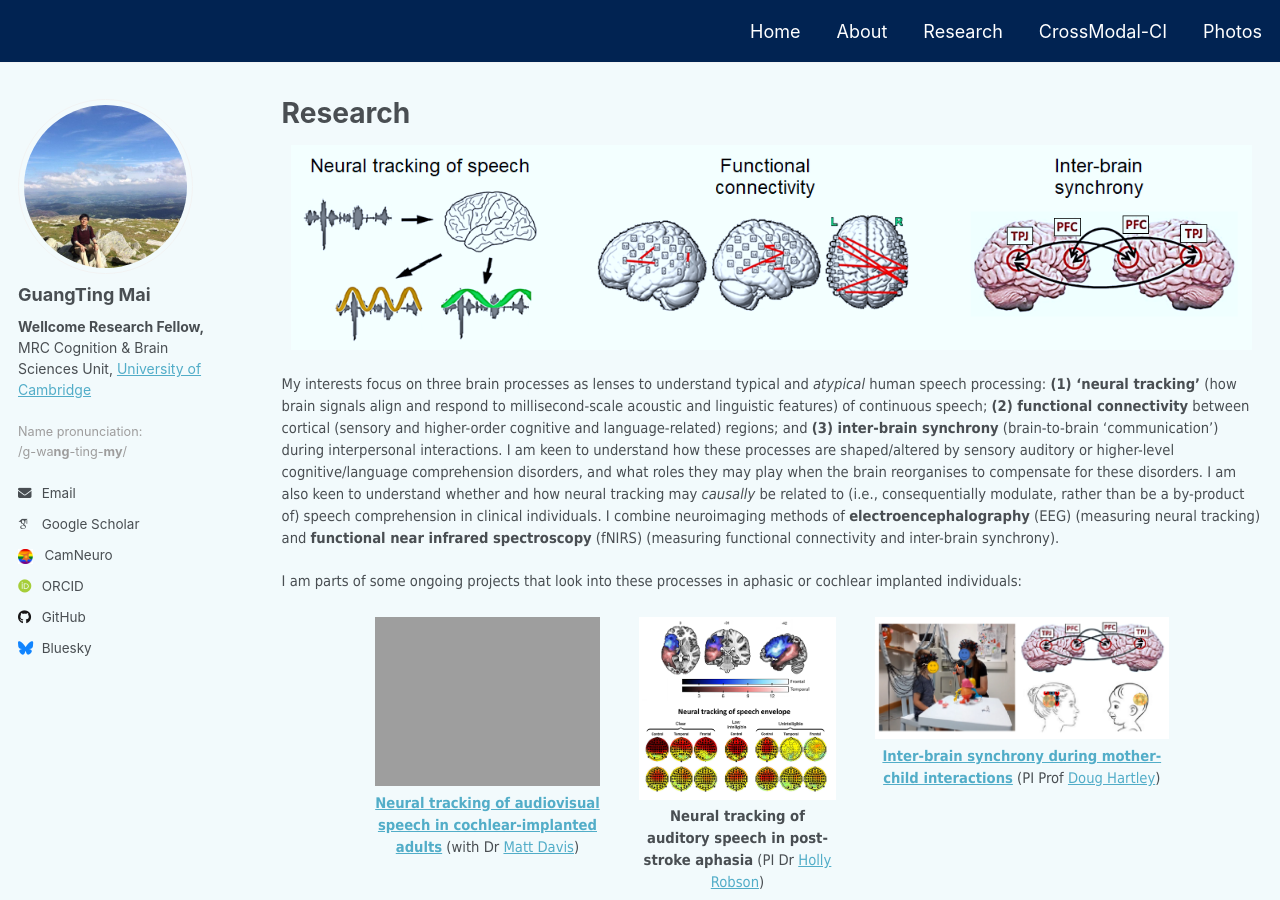
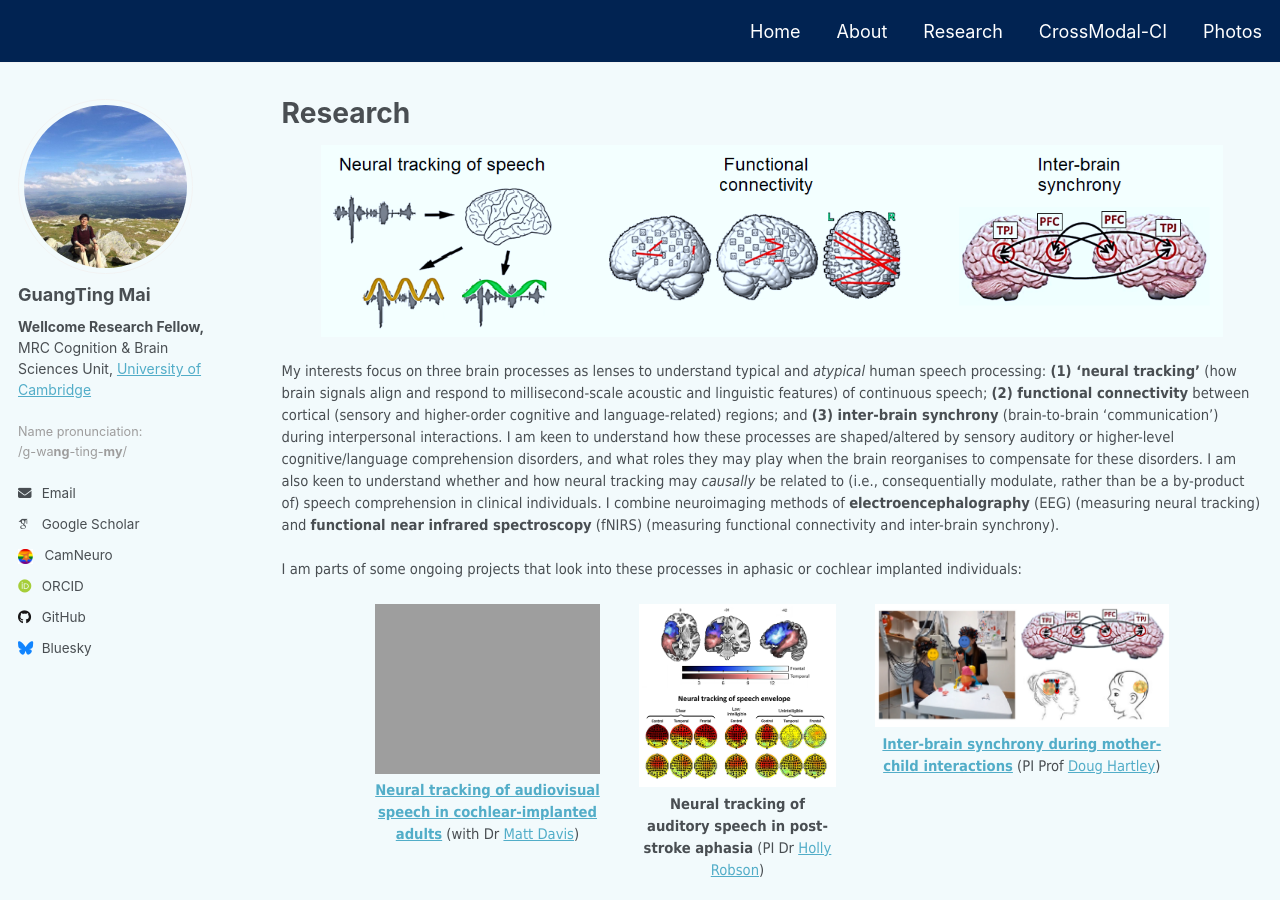
Before and after one commit to guangtingmai/guangtingmai.github.io, a Jekyll site: the page built from _pages/research-content.html, in a window 1280 px wide and 900 px high. Built offline with Jekyll 4.4.1, drawn with Linux system fonts in a browser that asks for light colours; some web fonts are replaced.

Commit message:
Update research-content.html

```diff
--- a/_pages/research-content.html
+++ b/_pages/research-content.html
@@ -5,7 +5,7 @@
 author_profile: true
 ---
 <p align="center">
-  <img src="https://guangtingmai.github.io/images/brain_processes.png" width="98%">
+  <img src="https://guangtingmai.github.io/images/brain_processes.png" width="92%">
 </p>
 
 <p><span style="font-size: 11pt;font-family: Tahoma;line-height: 1.5;display: block;margin-bottom: 0.01vh">My interests focus on three brain processes as lenses to
```
